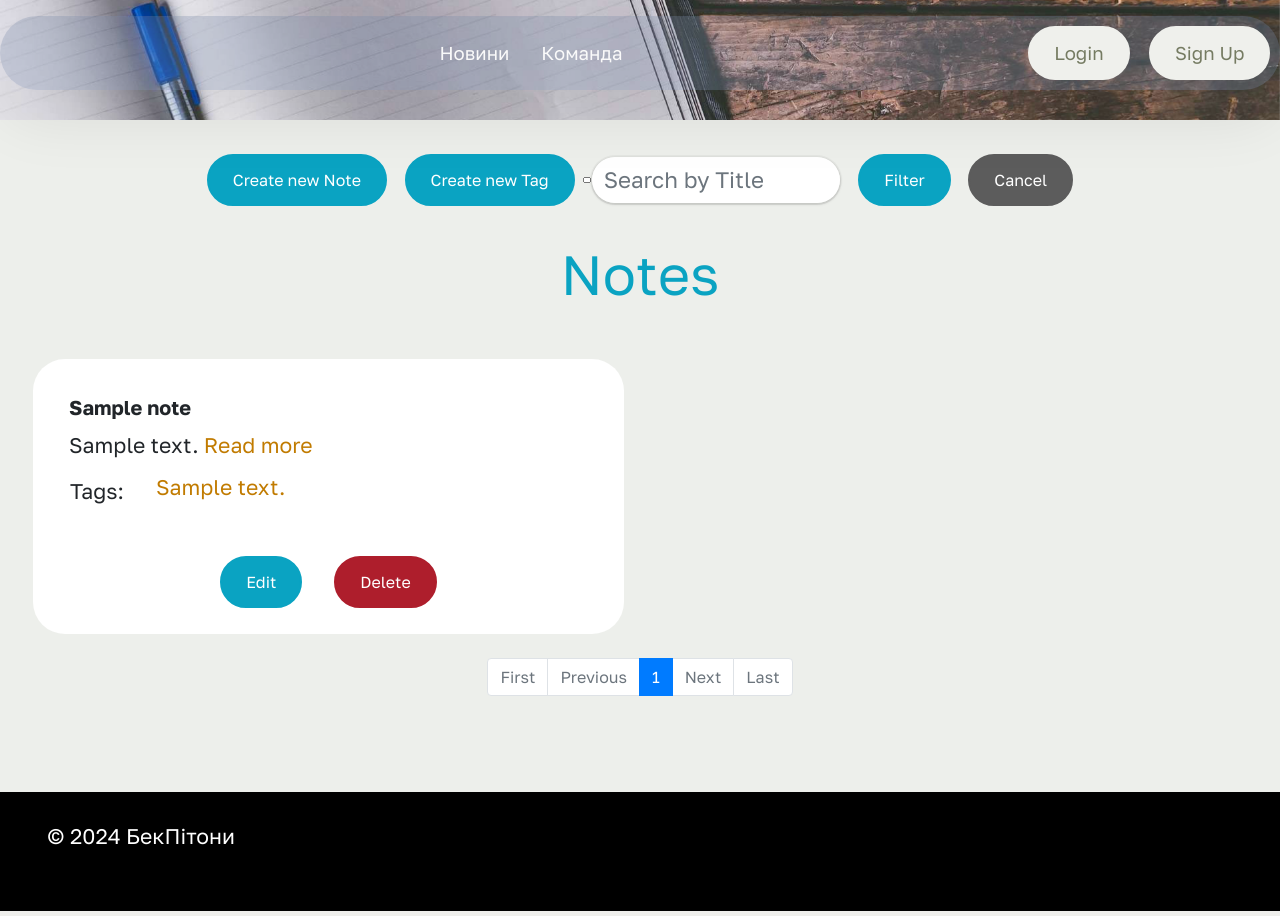
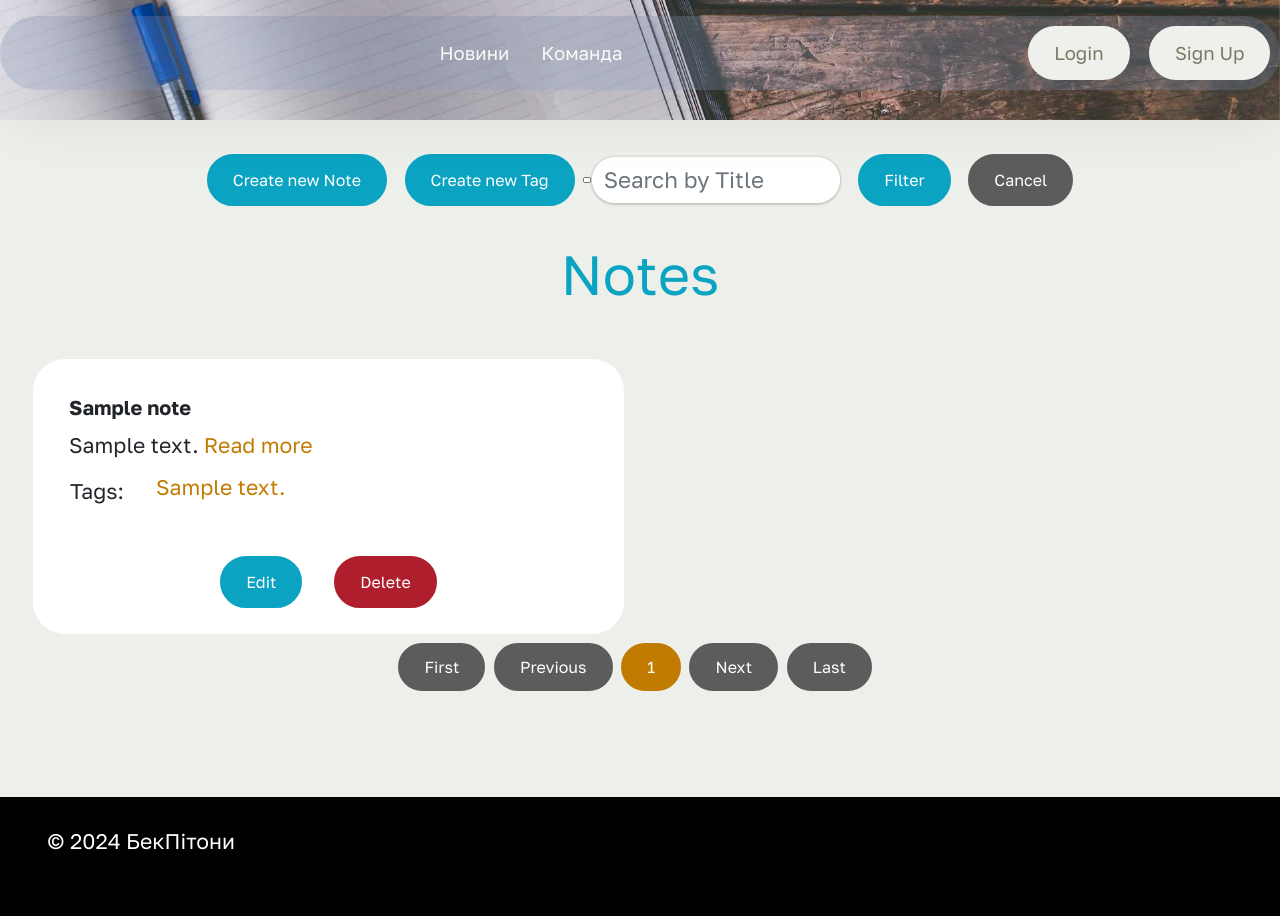
Before and after one commit to PYOrm/Personal_Assistant, a Django app: template personal_assistant/notes/templates/notes/notes.html in a window 1280 px wide. Run offline with Django 3.2, Linux system fonts and the light colour scheme; the template is opened without the code that fills it: most values are stand-ins (such as "Sample title", 1, 10 or a date in 2020); form fields are guessed from the names that the template uses; some libraries are stand-ins or nearby versions.

Commit message:
Adds design pagination buttoms

```diff
--- a/personal_assistant/notes/templates/notes/notes.html
+++ b/personal_assistant/notes/templates/notes/notes.html
@@ -81,41 +81,51 @@
     </div>
 
     <!-- Пагінація -->
-    <div class="row justify-content-center mt-4">
+    <div class="align-center mbr-section-btn d-flex justify-content-center">
         <nav aria-label="Page navigation">
             <ul class="pagination">
                 {% if page_obj.has_previous %}
                     <li class="page-item">
-                        <a class="page-link" href="?page=1{% if request.GET.tag %}&tag={{ request.GET.tag }}{% endif %}{% if search_query %}&search={{ search_query }}{% endif %}">First</a>
+                        <a class="page- btn btn-info btn-rounded display-8" href="?page=1{% if request.GET.tag %}&tag={{ request.GET.tag }}{% endif %}{% if search_query %}&search={{ search_query }}{% endif %}">First</a>
                     </li>
                     <li class="page-item">
-                        <a class="page-link" href="?page={{ page_obj.previous_page_number }}{% if request.GET.tag %}&tag={{ request.GET.tag }}{% endif %}{% if search_query %}&search={{ search_query }}{% endif %}">Previous</a>
+                        <a class="page-link btn btn-info btn-rounded display-8" href="?page={{ page_obj.previous_page_number }}{% if request.GET.tag %}&tag={{ request.GET.tag }}{% endif %}{% if search_query %}&search={{ search_query }}{% endif %}">Previous</a>
                     </li>
                 {% else %}
-                    <li class="page-item disabled"><a class="page-link">First</a></li>
-                    <li class="page-item disabled"><a class="page-link">Previous</a></li>
+                    <li class="page-item disabled">
+                        <a class="page-link btn btn-secondary btn-rounded display-8">First</a>
+                    </li>
+                    <li class="page-item disabled">
+                        <a class="page-link btn btn-secondary btn-rounded display-8">Previous</a>
+                    </li>
                 {% endif %}
 
                 {% for num in page_obj.paginator.page_range %}
                     {% if page_obj.number == num %}
-                        <li class="page-item active"><a class="page-link">{{ num }}</a></li>
+                        <li class="page-item active">
+                            <a class="page-link btn btn-primary btn-rounded display-8">{{ num }}</a>
+                        </li>
                     {% elif num > page_obj.number|add:'-3' and num < page_obj.number|add:'3' %}
                         <li class="page-item">
-                            <a class="page-link" href="?page={{ num }}{% if request.GET.tag %}&tag={{ request.GET.tag }}{% endif %}{% if search_query %}&search={{ search_query }}{% endif %}">{{ num }}</a>
+                            <a class="page-link btn btn-info btn-rounded display-8" href="?page={{ num }}{% if request.GET.tag %}&tag={{ request.GET.tag }}{% endif %}{% if search_query %}&search={{ search_query }}{% endif %}">{{ num }}</a>
                         </li>
                     {% endif %}
                 {% endfor %}
 
                 {% if page_obj.has_next %}
                     <li class="page-item">
-                        <a class="page-link" href="?page={{ page_obj.next_page_number }}{% if request.GET.tag %}&tag={{ request.GET.tag }}{% endif %}{% if search_query %}&search={{ search_query }}{% endif %}">Next</a>
+                        <a class="page-link btn btn-info btn-rounded display-8" href="?page={{ page_obj.next_page_number }}{% if request.GET.tag %}&tag={{ request.GET.tag }}{% endif %}{% if search_query %}&search={{ search_query }}{% endif %}">Next</a>
                     </li>
                     <li class="page-item">
-                        <a class="page-link" href="?page={{ page_obj.paginator.num_pages }}{% if request.GET.tag %}&tag={{ request.GET.tag }}{% endif %}{% if search_query %}&search={{ search_query }}{% endif %}">Last</a>
+                        <a class="page-link btn btn-info btn-rounded display-8" href="?page={{ page_obj.paginator.num_pages }}{% if request.GET.tag %}&tag={{ request.GET.tag }}{% endif %}{% if search_query %}&search={{ search_query }}{% endif %}">Last</a>
                     </li>
                 {% else %}
-                    <li class="page-item disabled"><a class="page-link">Next</a></li>
-                    <li class="page-item disabled"><a class="page-link">Last</a></li>
+                    <li class="page-item disabled">
+                        <a class="page-link btn btn-secondary btn-rounded display-8">Next</a>
+                    </li>
+                    <li class="page-item disabled">
+                        <a class="page-link btn btn-secondary btn-rounded display-8">Last</a>
+                    </li>
                 {% endif %}
             </ul>
         </nav>
```
Also changed, not shown: personal_assistant/contacts/templates/contacts/contact_list.html (+21 -11 lines).
